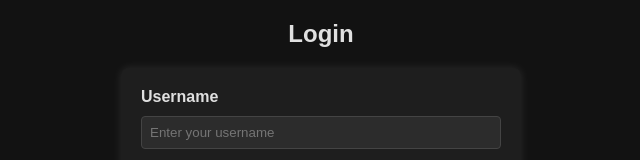
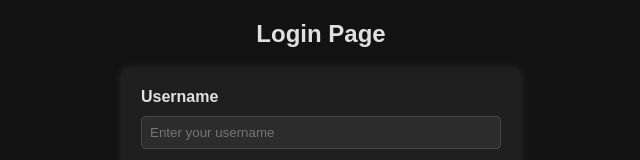
Before and after one commit to mad-sm/tugas-7-prak-tcc, a plain HTML site: page frontend/login.html in a window 1280 px wide. Shown: the top 160 px of the page, without its empty margins (319-959 px from the left). Drawn offline with nearby package versions, Linux system fonts and the light colour scheme.

Commit message:
Update login.html

```diff
--- a/frontend/login.html
+++ b/frontend/login.html
@@ -8,7 +8,7 @@
     <script src="https://cdn.jsdelivr.net/npm/axios/dist/axios.min.js"></script>
 </head>
 <body>
-    <h2>Login</h2>
+    <h2>Login Page</h2>
     <form action="/login" method="POST">
         <label for="username">Username</label>
         <input type="text" id="username" name="username" placeholder="Enter your username" required>
```
